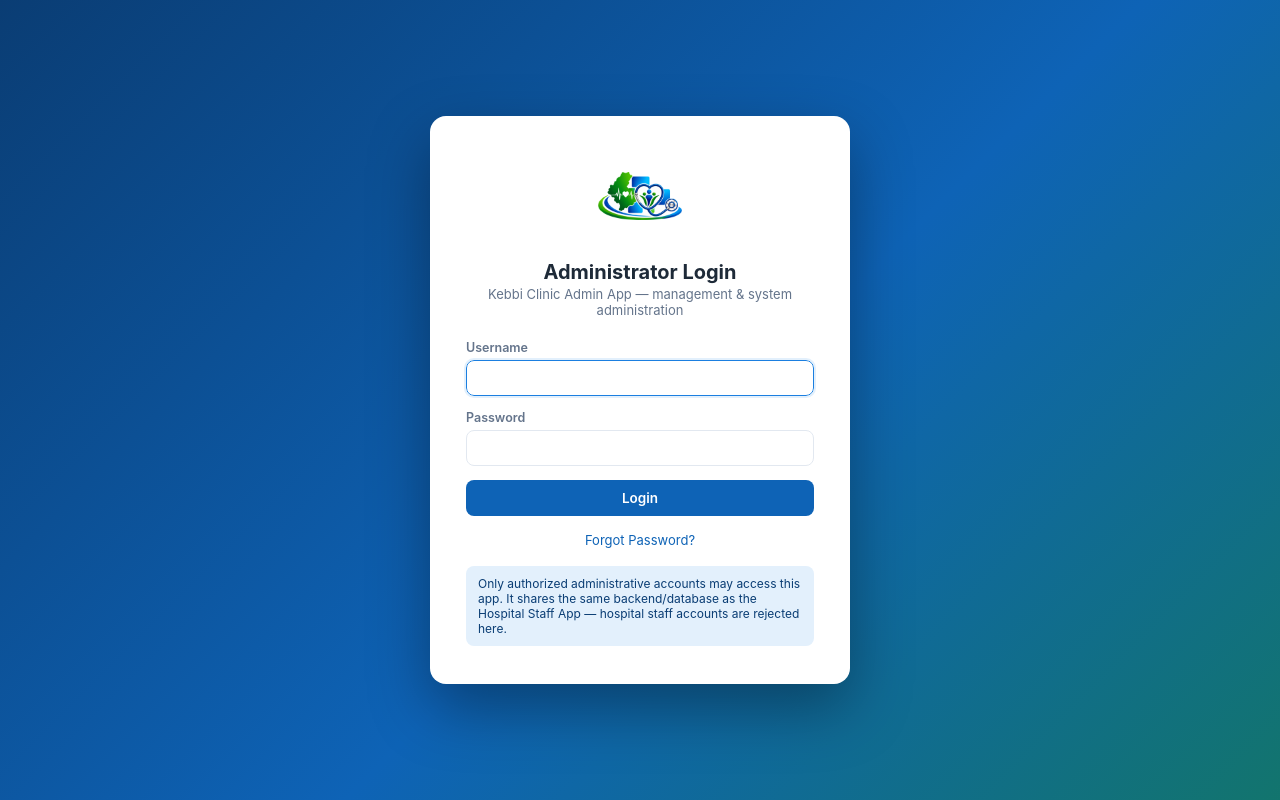
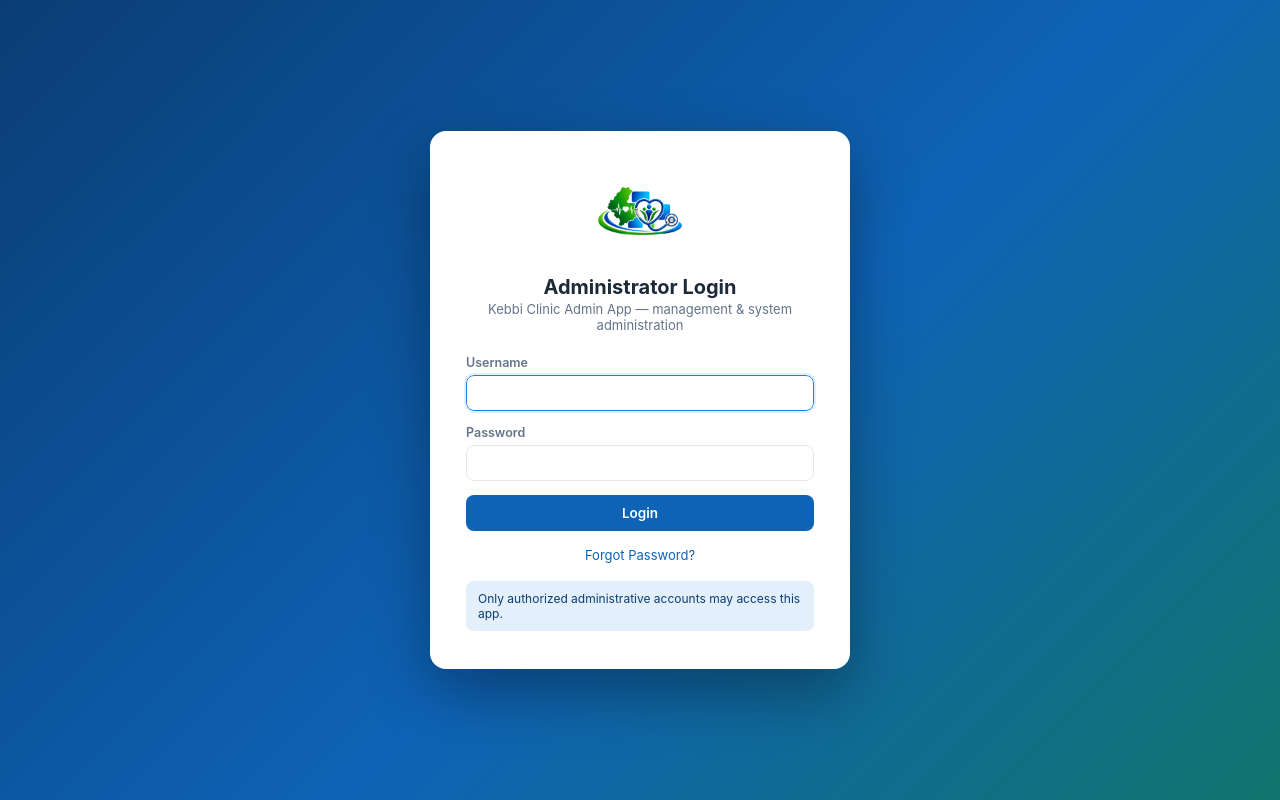
Before and after one commit to kebbi-clinic/kebbi-clinicAdmin, a React (Vite) app: page /login in a window 1280 px wide. Built offline with nearby package versions, Linux system fonts and the light colour scheme.

Commit message:
login screen updated

```diff
--- a/src/pages/Login.tsx
+++ b/src/pages/Login.tsx
@@ -65,7 +65,7 @@
           <button className="btn primary" style={{ width: '100%', justifyContent: 'center' }} type="submit" disabled={busy}>{busy ? 'Signing in…' : 'Login'}</button>
           <div className="foot"><a href="#">Forgot Password?</a></div>
           <div className="demo-note">
-            Only authorized administrative accounts may access this app. It shares the same backend/database as the Hospital Staff App — hospital staff accounts are rejected here.
+            Only authorized administrative accounts may access this app.
           </div>
         </form>
         </>)}
```
